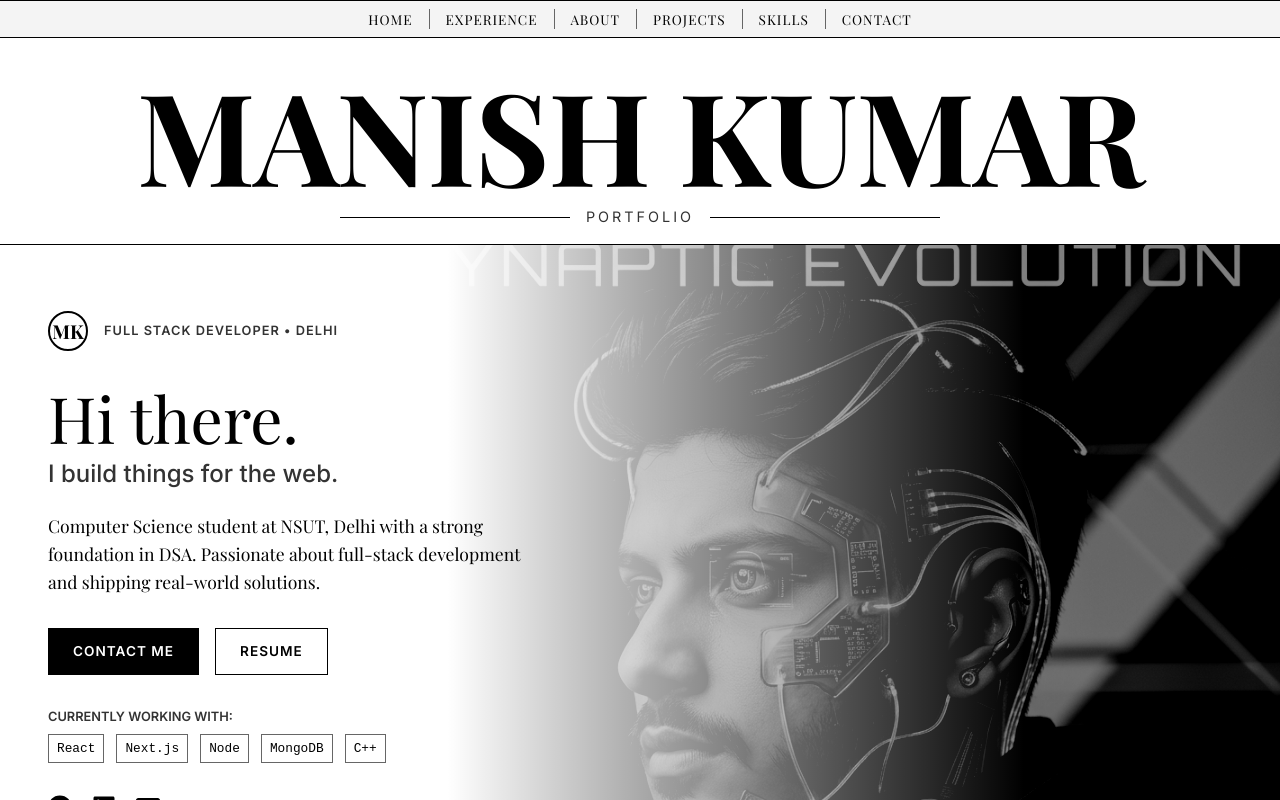
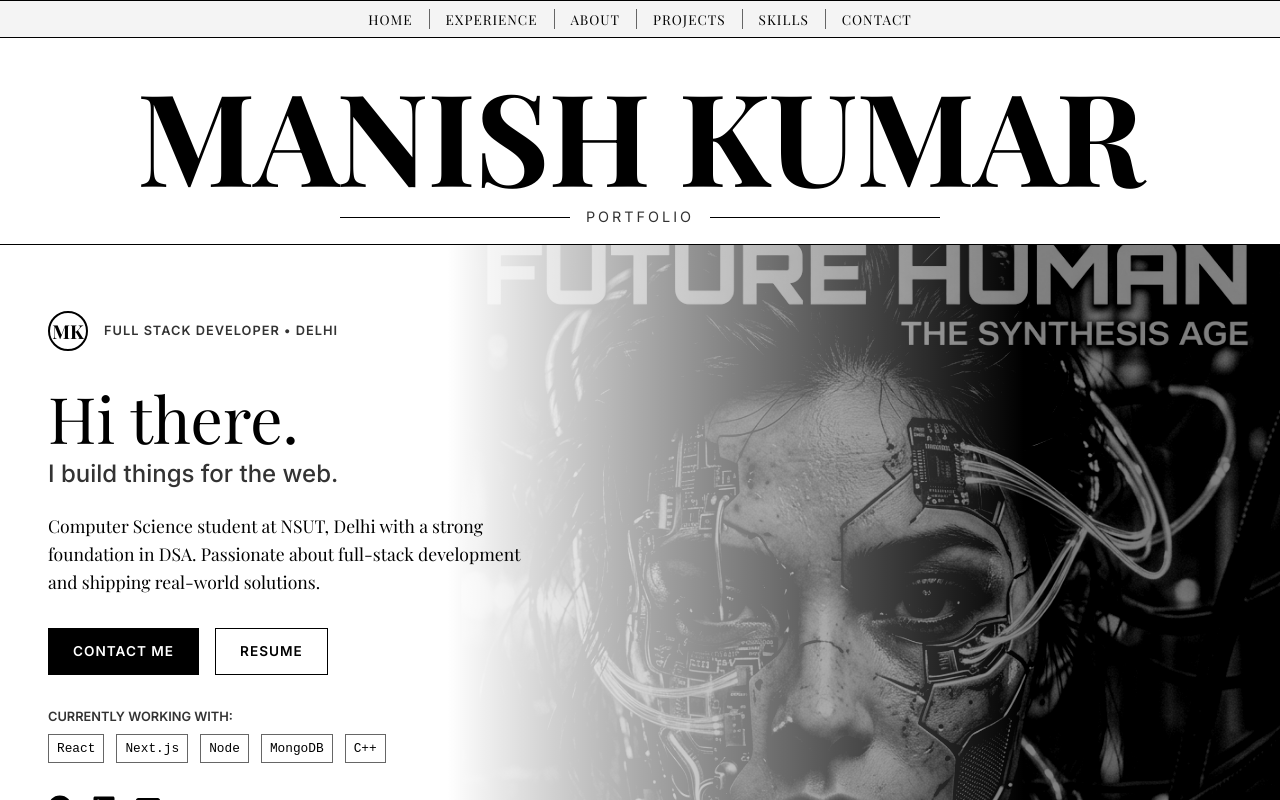
Before and after one commit to m4nish-dev/potfolio_2.0, a React (Vite) app: page / in a window 1280 px wide. Shown: the top 800 px of the page. Built offline with nearby package versions, Linux system fonts and the light colour scheme; a web font is replaced by a local one.

Commit message:
Revert hero image to original Cyberpunk Girl artwork

```diff
--- a/src/components/Hero.jsx
+++ b/src/components/Hero.jsx
@@ -8,8 +8,8 @@ function Hero() {
     <section id="home" className="hero-section">
       <div className="hero-image-container">
         <img
-          src="/images/hero_cyberpunk_face.jpg"
-          alt="Cybernetic Developer Portrait"
+          src="/images/hero_cyberpunk.jpg"
+          alt="Cyberpunk Editorial"
           className="hero-image-editorial"
         />
         <div className="hero-overlay">
```
